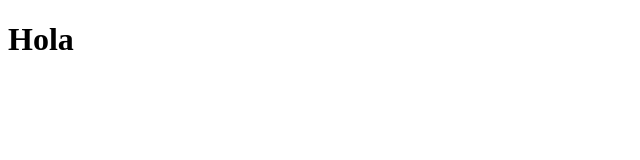
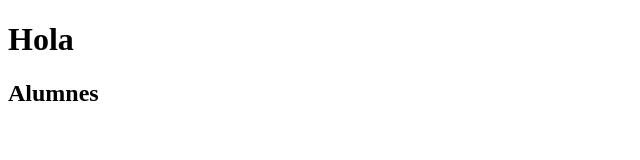
Before and after one commit to iburahimcamara8/portal, a plain HTML site: page index.html in a window 1280 px wide. Shown: the whole page, without its empty margins (0-640 px from the left). Drawn offline with Linux system fonts and the light colour scheme.

Commit message:
Update index.html

```diff
--- a/index.html
+++ b/index.html
@@ -8,5 +8,6 @@
 <body>
 
     <h1>Hola</h1>
+    <h2>Alumnes</h2>
 </body>
 </html>
```
